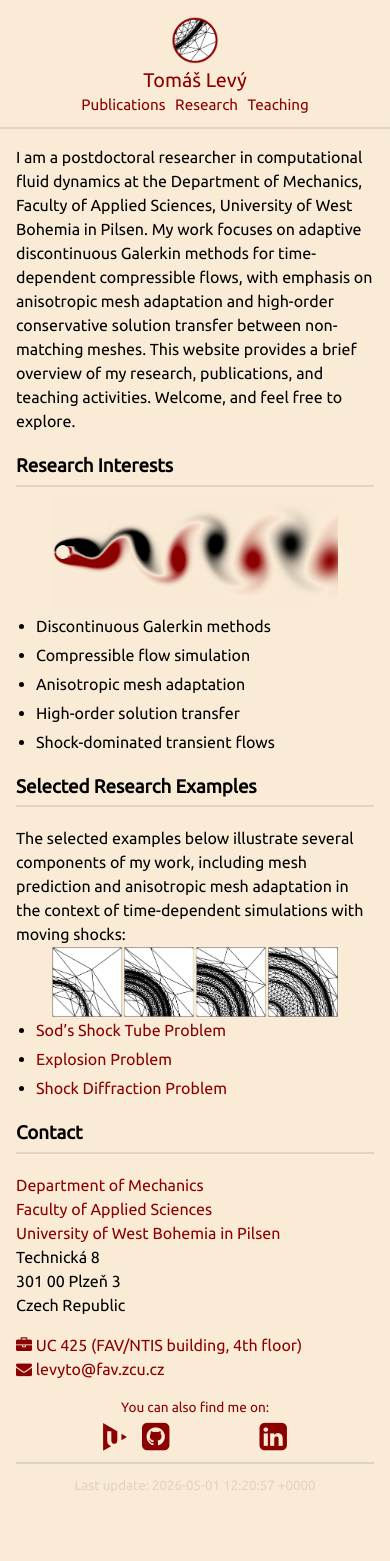
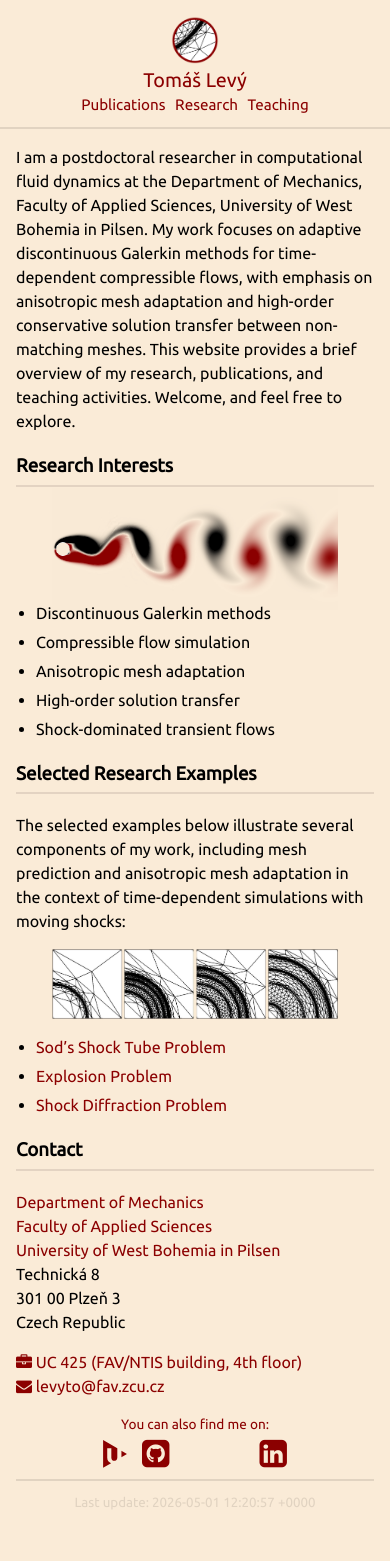
Before and after one commit to levyto/levyto.github.io, a Jekyll site: the page built from index.md, in a window 390 px wide. Built offline with Jekyll 4.4.1, drawn with Linux system fonts in a browser that asks for light colours; nearby versions of some CDN libraries; a style sheet for code colours, icons or effects is not loaded.

Commit message:
Image positioning on main

```diff
--- a/_sass/_style.scss
+++ b/_sass/_style.scss
@@ -200,7 +200,16 @@ blockquote p:last-child {
   text-align: center;
 }
 
-.home-image img {
+.home-image-1 img {
+  width: 410px;
+  max-width: 100%;
+  height: auto;
+  float: right;
+  margin-top: -15px;
+  margin-left: 1rem;
+  margin-bottom: 1rem;
+}
+.home-image-2 img {
   width: 410px;
   max-width: 100%;
   height: auto;
@@ -288,13 +297,21 @@ blockquote p:last-child {
 
 
 @media (max-width: 800px) {
-  .home-image img {
+  .home-image-1 img {
     float: none;
     display: block;
     width: 410px;
     max-width: 80%;
     height: auto;
-    margin: -15px auto -15px auto;
+    margin: -18px auto -25px auto;
+  }
+  .home-image-2 img {
+    float: none;
+    display: block;
+    width: 410px;
+    max-width: 80%;
+    height: auto;
+    margin: 0px auto 0px auto;
   }
 }
 
--- a/index.md
+++ b/index.md
@@ -12,7 +12,7 @@ I am a postdoctoral researcher in computational fluid dynamics at the Department
 
 ### Research Interests
 
-<div class="home-image">
+<div class="home-image-1">
     <img src="{{ '/figs/vonkarman_crop.png' | relative_url }}" alt="Von Karman">
 </div>
 
@@ -26,7 +26,7 @@ I am a postdoctoral researcher in computational fluid dynamics at the Department
 
 The selected examples below illustrate several components of my work, including mesh prediction and anisotropic mesh adaptation in the context of time-dependent simulations with moving shocks:
 
-<div class="home-image">
+<div class="home-image-2">
     <img src="{{ '/figs/mesh_main.jpg' | relative_url }}" alt="Adaptive Meshes in Explosion Problem">
 </div>
 <!-- <div class="home-image">
```
